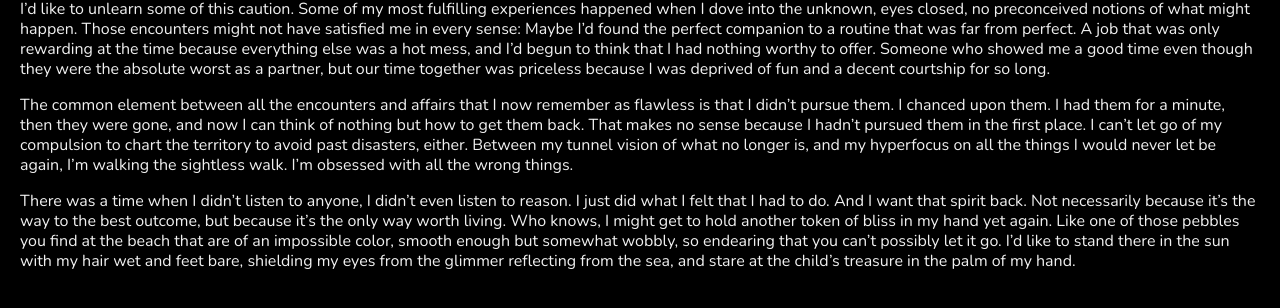
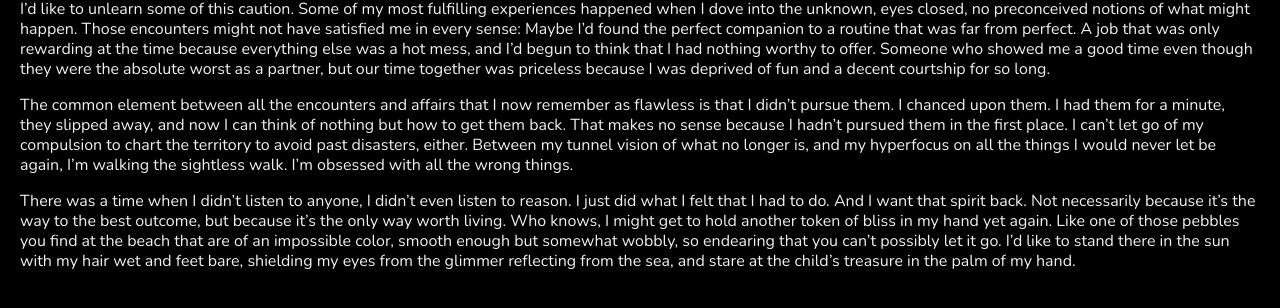
Before and after one commit to olivecarambola/logbook, a Jekyll site: the page built from _posts/2025-06-02-pebble.md, in a window 1280 px wide. Shown: the part 310-618 px from the top of the page. Built offline with Jekyll 4.4.1, drawn with Linux system fonts in a browser that asks for light colours; some web fonts are replaced.

Commit message:
Update 2025-06-02-pebble.md

```diff
--- a/_posts/2025-06-02-pebble.md
+++ b/_posts/2025-06-02-pebble.md
@@ -16,6 +16,6 @@ I have allowed my existence to be defined from a frame of rejection and grief. I
 
 I'd like to unlearn some of this caution. Some of my most fulfilling experiences happened when I dove into the unknown, eyes closed, no preconceived notions of what might happen. Those encounters might not have satisfied me in every sense: Maybe I'd found the perfect companion to a routine that was far from perfect. A job that was only rewarding at the time because everything else was a hot mess, and I'd begun to think that I had nothing worthy to offer. Someone who showed me a good time even though they were the absolute worst as a partner, but our time together was priceless because I was deprived of fun and a decent courtship for so long.
 
-The common element between all the encounters and affairs that I now remember as flawless is that I didn't pursue them. I chanced upon them. I had them for a minute, then they were gone, and now I can think of nothing but how to get them back. That makes no sense because I hadn't pursued them in the first place. I can't let go of my compulsion to chart the territory to avoid past disasters, either. Between my tunnel vision of what no longer is, and my hyperfocus on all the things I would never let be again, I'm walking the sightless walk. I'm obsessed with all the wrong things.
+The common element between all the encounters and affairs that I now remember as flawless is that I didn't pursue them. I chanced upon them. I had them for a minute, they slipped away, and now I can think of nothing but how to get them back. That makes no sense because I hadn't pursued them in the first place. I can't let go of my compulsion to chart the territory to avoid past disasters, either. Between my tunnel vision of what no longer is, and my hyperfocus on all the things I would never let be again, I'm walking the sightless walk. I'm obsessed with all the wrong things.
 
 There was a time when I didn't listen to anyone, I didn't even listen to reason. I just did what I felt that I had to do. And I want that spirit back. Not necessarily because it's the way to the best outcome, but because it's the only way worth living. Who knows, I might get to hold another token of bliss in my hand yet again. Like one of those pebbles you find at the beach that are of an impossible color, smooth enough but somewhat wobbly, so endearing that you can't possibly let it go. I'd like to stand there in the sun with my hair wet and feet bare, shielding my eyes from the glimmer reflecting from the sea, and stare at the child's treasure in the palm of my hand.
```
Also changed, not shown: other parts of _posts/2025-06-02-pebble.md (+1 -1 lines).
